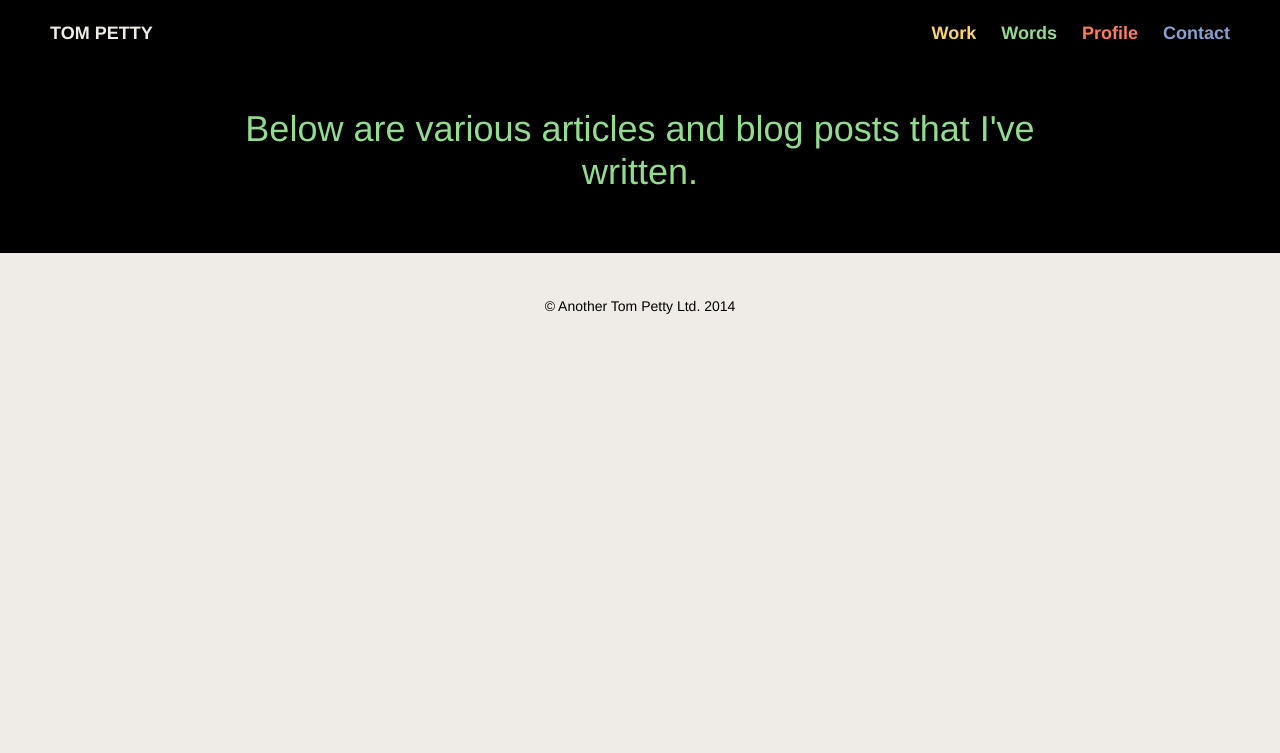
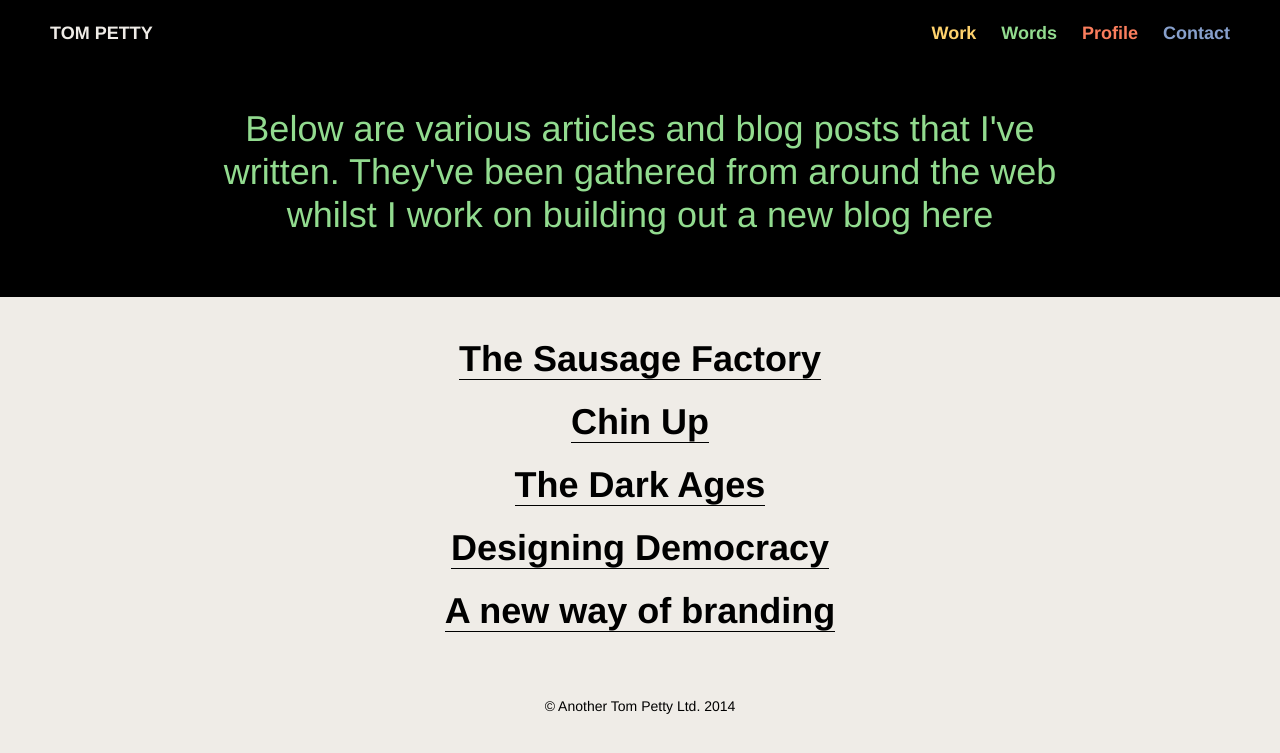
Before and after one commit to anothertompetty/portfolio, a Jekyll site: the page built from words.html, in a window 1280 px wide. Shown: the top 753 px of the page. Built offline with Jekyll 4.4.1, drawn with Linux system fonts in a browser that asks for light colours; nearby versions of some CDN libraries; Markdown is read by kramdown in place of the engine named in the settings.

Commit message:
adding words

```diff
--- a/css/style.css
+++ b/css/style.css
@@ -209,6 +209,10 @@ footer {
 
 .push-down {
 	margin-bottom: 20px;
+}
+
+.push-top {
+	margin-top: 40px;
 }
 
 .stick-right {
--- a/words.html
+++ b/words.html
@@ -6,8 +6,22 @@ layout: default
 
 		<div class="contain">
 
-			<h2 class="green-text">Below are various articles and blog posts that I've written.</h2>
+			<h2 class="green-text">Below are various articles and blog posts that I've written. They've been gathered from around the web whilst I work on building out a new blog here</h2>
 
 		</div>
 
 	</section>
+
+	<section class="contain push-top">
+
+		<h2 class="dark-text"><a href="#">The Sausage Factory</a></h2>
+
+		<h2 class="dark-text"><a href="#">Chin Up</a></h2>
+
+		<h2 class="dark-text"><a href="#">The Dark Ages</a></h2>
+
+		<h2 class="dark-text"><a href="#">Designing Democracy</a></h2>
+
+		<h2 class="dark-text"><a href="#">A new way of branding</a></h2>
+
+	</section>
```
